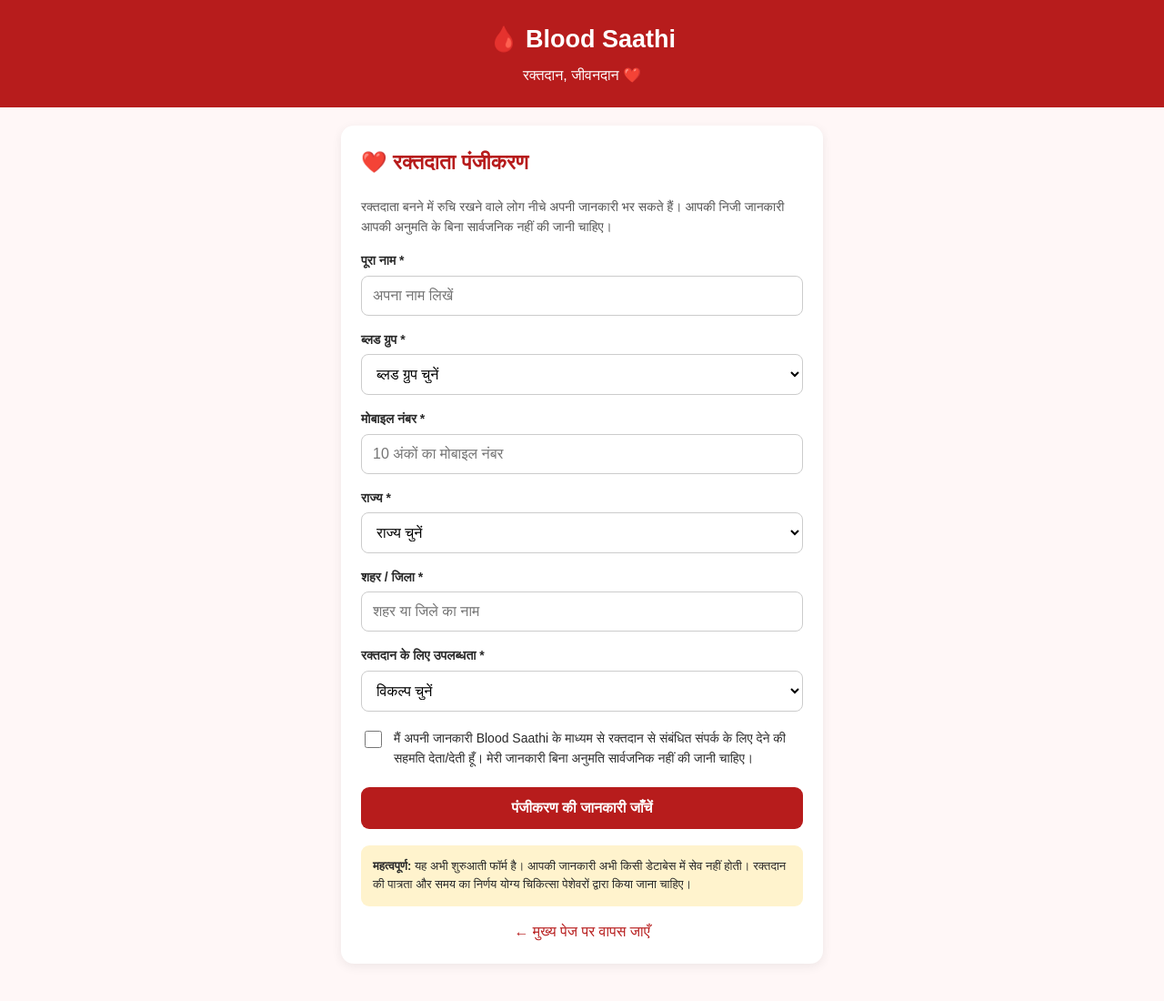
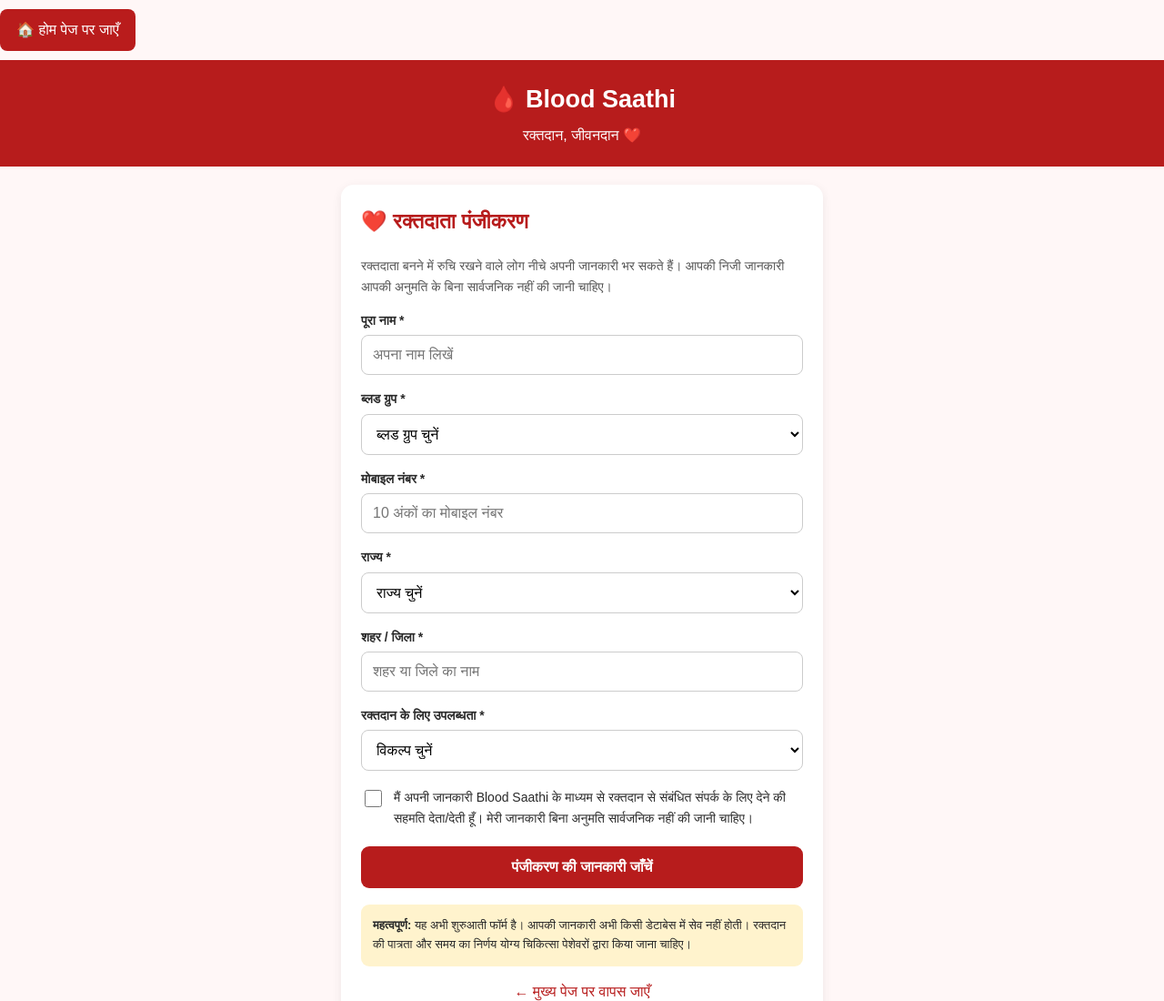
Before and after one commit to tradeguru2026/blood-saathi, a plain HTML site: page donor-register.html in a window 1280 px wide. Shown: the top 1100 px of the page at 91% size. Drawn offline with Linux system fonts and the light colour scheme.

Commit message:
Remove extra line before home page link

```diff
--- a/donor-register.html
+++ b/donor-register.html
@@ -161,7 +161,7 @@
 </head>
 
 <body>
-
+<a href="index.html" style="display:inline-block;background:#b91c1c;color:white;padding:10px 18px;border-radius:8px;text-decoration:none;margin:10px 0;">🏠 होम पेज पर जाएँ</a>
   <header>
     <h1>🩸 Blood Saathi</h1>
     <p>रक्तदान, जीवनदान ❤️</p>
```
